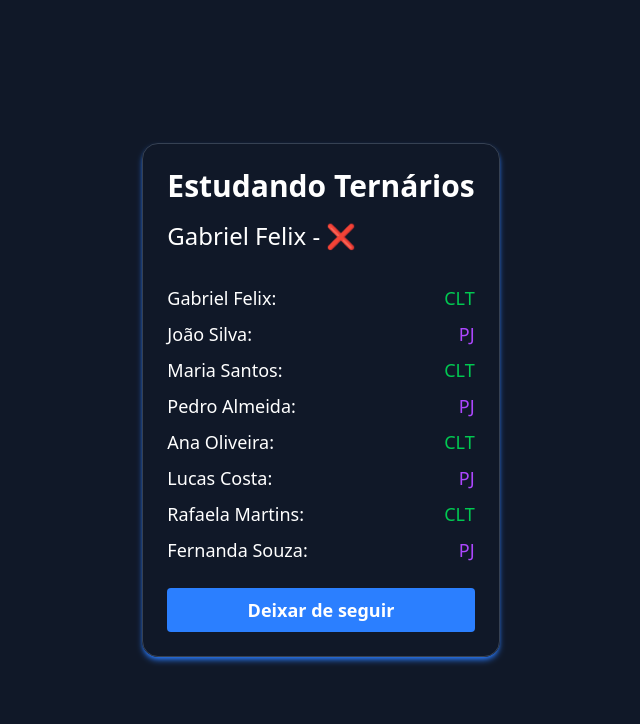
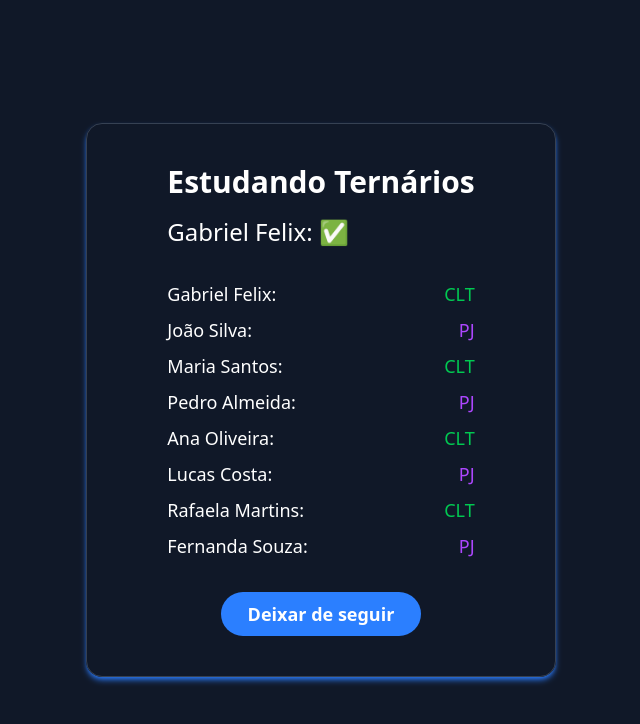
Before and after one commit to GabrielFelix22/estudando-ternario, a React (Vite) app: page / in a window 1280 px wide. Shown: the top 724 px of the page, without its empty margins (319-959 px from the left). Built offline with nearby package versions, Linux system fonts and the light colour scheme.

Commit message:
ajustes no layout e instalando o Biome.js para formatação do código.

```diff
--- /dev/null
+++ b/biome.json
@@ -0,0 +1,29 @@
+{
+	"$schema": "https://biomejs.dev/schemas/2.0.6/schema.json",
+	"vcs": {
+    "enabled": false,
+    "clientKind": "git",
+    "useIgnoreFile": false
+  },
+  "files": {
+  },
+  "formatter": {
+    "enabled": true,
+    "indentStyle": "space",
+    "indentWidth": 2
+  },
+  "linter": {
+    "enabled": false,
+    "rules": {
+      "recommended": true
+    }
+  },
+  "javascript": {
+    "formatter": {
+      "enabled": true,
+      "quoteStyle": "double",
+      "bracketSpacing": true,
+      "lineWidth": 80
+    }
+  }
+}
--- a/package.json
+++ b/package.json
@@ -16,6 +16,7 @@
     "tailwindcss": "^4.1.11"
   },
   "devDependencies": {
+    "@biomejs/biome": "2.0.6",
     "@eslint/js": "^9.29.0",
     "@types/react": "^19.1.8",
     "@types/react-dom": "^19.1.6",
--- a/src/App.jsx
+++ b/src/App.jsx
@@ -16,32 +16,41 @@ function App() {
 
 	const usuario = {
 		nome: "Gabriel Felix",
-    ativo: false,
+		ativo: true,
 	};
 
 	return (
 		<div className="min-h-screen flex flex-col items-center justify-center gap-4 bg-gray-900 text-white">
-      <div className="flex flex-col gap-4 border border-gray-700 p-6 rounded-2xl shadow-md shadow-blue-500/80">
+			<div className="flex flex-col gap-4 border border-gray-700 py-10 px-20 rounded-2xl shadow-md shadow-blue-500/80">
 				<h1 className="text-3xl font-bold">Estudando Ternários</h1>
 				<p className="text-2xl">
-        {usuario.nome} - {usuario.ativo ? "✅" : "❌"}
+					{usuario.nome}: {usuario.ativo ? "✅" : "❌"}
 				</p>
 
 				<ul className="flex flex-col gap-2 mt-4 text-lg">
 					{funcionarios.map((funcionario) => (
-          <li key={funcionario.nome} className="flex justify-between w-full gap-1">
+						<li
+							key={funcionario.nome}
+							className="flex justify-between w-full gap-1"
+						>
 							{`${funcionario.nome}:`}
 							<span
 								className={
-                funcionario.tipo === "CLT" ? "text-green-500" : "text-purple-500"
+									funcionario.tipo === "CLT"
+										? "text-green-500"
+										: "text-purple-500"
 								}
 							>
 								{funcionario.tipo}
 							</span>
 						</li>
 					))}
-        <button type="button" onClick={() => setSeguindo(!seguindo)} className="w-full mt-4 bg-blue-500 hover:bg-blue-700 text-white font-bold py-2 px-4 rounded cursor-pointer">
-          { seguindo ? "Deixar de seguir" : "Seguir"}
+					<button
+						type="button"
+						onClick={() => setSeguindo(!seguindo)}
+						className="mx-auto block w-50 mt-6 bg-blue-500 hover:bg-blue-700 text-white font-bold py-2 px-4 rounded-full cursor-pointer"
+					>
+						{seguindo ? "Deixar de seguir" : "Seguir"}
 					</button>
 				</ul>
 			</div>
```
Also changed, not shown: 1 other file (tests, documents, lock files or other folders). Lines whose indentation alone changed are shown as unchanged.
